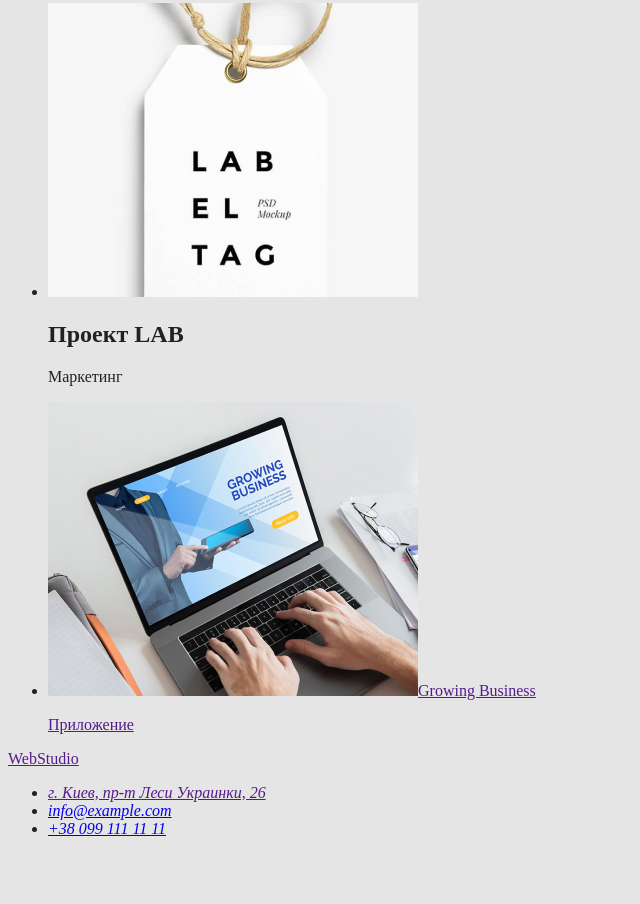
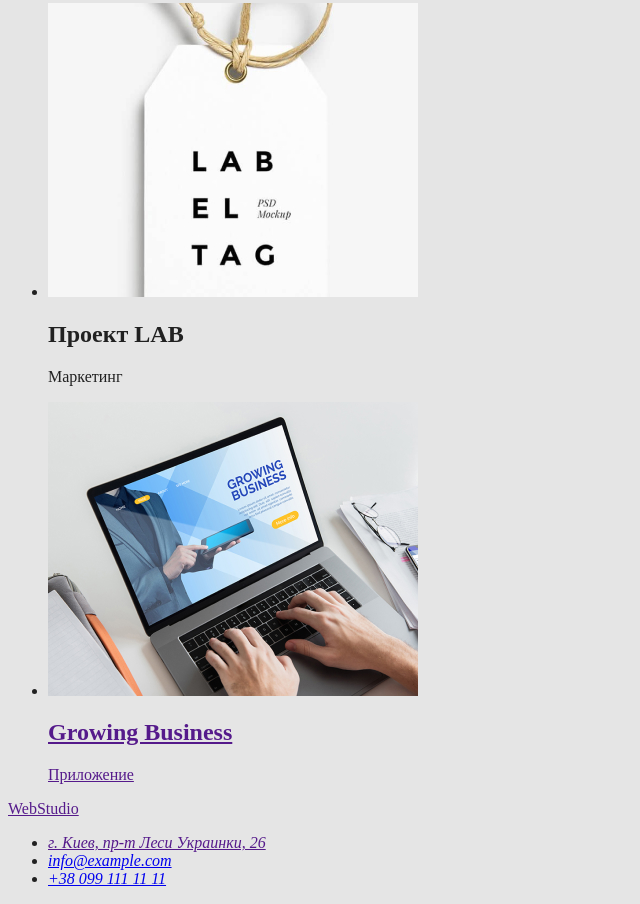
Before and after one commit to nk190586mav/goit-markup-hw-02, a plain HTML site: page portfolio.html in a window 1280 px wide. Shown: the part 3056-3960 px from the top of the page, without its empty margins (0-640 px from the left). Before the commit the page ends 3910 px from the top, so only its background shows below. Drawn offline with Linux system fonts and the light colour scheme.

Commit message:
исправленный html

```diff
--- a/portfolio.html
+++ b/portfolio.html
@@ -38,9 +38,10 @@
         <li><button type="button" >Дизайн</button></li>
         <li><button type="button" >Маркетинг</button></li>
         </ul>
-    <ul>
+
         <!-- Секция ссылки -->
 <section>
+    <ul>
         <li><a href=""><img src="./imag/img6.jpg" alt="" width="370"><h2>Технокряк</h2><p>Веб-сайт</p></a></li>
         <li><a href=""><img src="./imag/img7.jpg" alt="" width="370"><h2>Постер <span lang="en">New Orlean vs Golden Star</span></h2><p>Дизайн</p></a></li>
         <li><a href=""><img src="./imag/img8.jpg" alt="" width="370"><h2>Ресторан <span lang="en">Seafood</span></h2><p>Приложение</p></a></li>
@@ -49,7 +50,7 @@
         <li><a href=""><img src="./imag/img11.jpg" alt="" width="370"><h2><span lang="en">Inspiration has no Borders</span></h2><p>Веб-сайт</p> </a></li>
         <li><a href=""><img src="./imag/img12.jpg" alt="" width="370"><h2>Издание <span lang="en">Limited Edition</span></h2><p>Дизайн</p></a></li>
         <li><a href=""><img src="./imag/img13.jpg" alt="" width="370"></a><h2>Проект <span lang="en">LAB</span></h2><p>Маркетинг</p></li>
-        <li><a href=""><img src="./imag/img14.jpg" alt="" width="370"><h><sp2an lang="en">Growing Business</span></h2><p>Приложение</p></a></li>
+        <li><a href=""><img src="./imag/img14.jpg" alt="" width="370"><h2><span lang="en">Growing Business</span></h2><p>Приложение</p></a></li>
          </ul>
 </section>
 </main>
```
